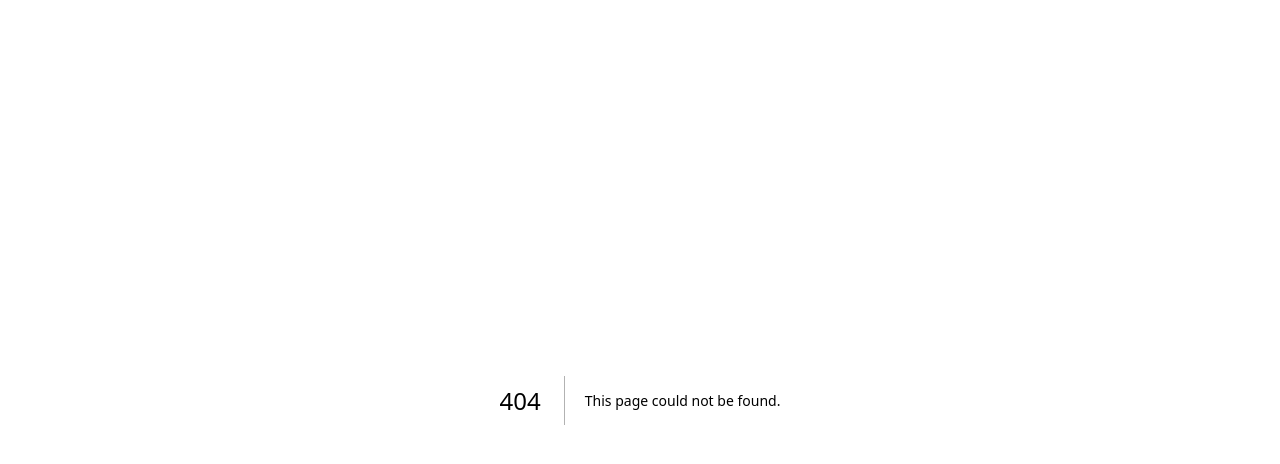
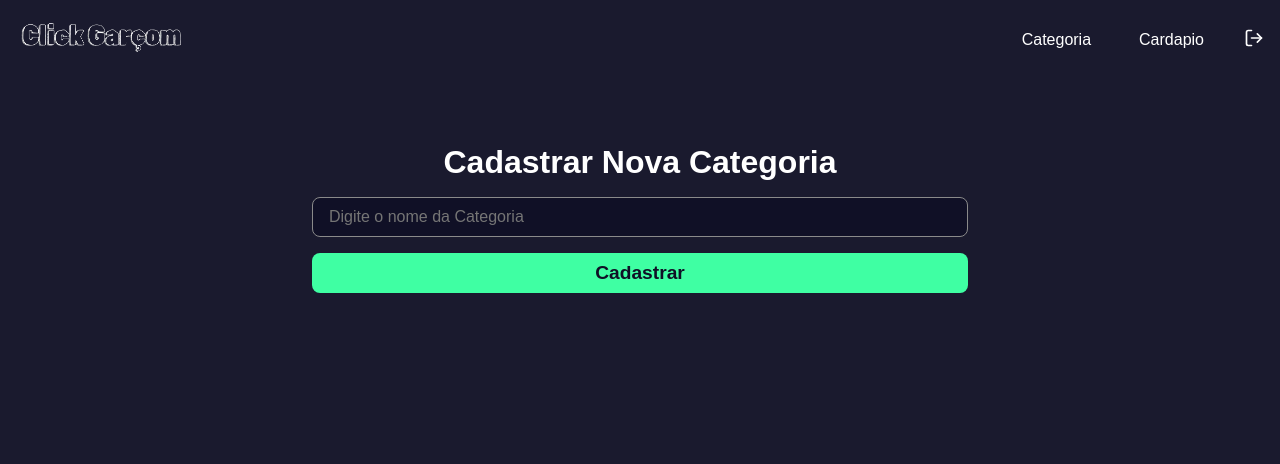
Before and after one commit to FranNinaa/TechWaiters-ClickGarcom, a Next.js app in the folder frontend/: page /category in a window 1280 px wide. Before the commit this address had no page. Shown: the top 464 px of the page. Built offline with nearby package versions, Linux system fonts and the light colour scheme.

Commit message:
:sparkles: 5.002 - feito a estilização da tela de cadastro de categoria e feito a lógica para salvando no banco de dados

```diff
--- a/frontend/src/components/Header/index.tsx
+++ b/frontend/src/components/Header/index.tsx
@@ -1,6 +1,7 @@
 import {useContext} from 'react';
 import styles from './styles.module.scss';
 import Link from 'next/link';
+import { Button } from '../../components/ui/Button'
 import { FiLogOut } from 'react-icons/fi'
 import {AuthContext, signOut} from '../../context/AuthContext'
 
@@ -10,7 +11,7 @@ export function Header() {
         <header className={styles.headerContainer} >
             <div className={styles.headerContent}>
                 <Link href="/dashboard">
-                    <img src="/logoHeader.PNG" width={200} height={50} />
+                    <img src="/logoHeader.PNG" width={170} height={40} />
                 </Link>
 
                 <nav className={styles.menuNav}>
--- a/frontend/src/components/Header/styles.module.scss
+++ b/frontend/src/components/Header/styles.module.scss
@@ -3,8 +3,8 @@
 }
 
 .headerContent{
-   max-width: 1800px;
-   height: 5rem;
+    max-width: 1300px;
+     height: 5rem;
     margin: 0 auto;
     padding: 0 1rem;
     display: flex;
@@ -13,6 +13,11 @@
 
     img{
         cursor: pointer;
+        transition: transform 0.5s;
+
+        &:hover{
+           transform: scale(1.5);
+        }
 
     }
 
@@ -42,7 +47,7 @@
         margin-left: 2rem;
         background: transparent;
         border: 0;
-        transition: transform 0.5s;
+        transform:filter 0.2s;
 
         &:hover{
            transform: scale(1.5);
--- a/frontend/src/components/ui/Button/styles.module.scss
+++ b/frontend/src/components/ui/Button/styles.module.scss
@@ -21,7 +21,8 @@
 }
 
 .buttonText{
-    color: var(--white)
+    color: var(--dark-900);
+    font-weight: bold;
 }
 
 @keyframes animate{
--- /dev/null
+++ b/frontend/src/pages/category/index.tsx
@@ -0,0 +1,54 @@
+import { useState, FormEvent } from "react"
+import Head from "next/head"
+import {Header} from '../../components/Header'
+import styles from './styles.module.scss'
+import { setupAPIClient } from "../../services/api"
+import { toast } from "react-toastify"
+
+
+export default function Category() {
+    const [nome, setNome] = useState('')
+
+    async function handleRegisterCategory(event: FormEvent) {
+        event.preventDefault()
+
+        if(nome === ''){
+            return alert('Preencha o campo Nome da Categoria')
+        }
+
+        const apiClient = setupAPIClient()
+        await apiClient.post('/category', {
+           Nome: nome
+        })
+        toast.success('Categoria cadastrada com sucesso!')
+        setNome('')
+    }
+
+
+    return(
+        <>
+        <Head>
+            <title>Nova Categoria - Click Garçom</title>
+        </Head>
+        <div>
+            <Header />
+            <main className={styles.container} onSubmit={handleRegisterCategory}>
+                <h1>Cadastrar Nova Categoria</h1>
+
+                <form className={styles.form}>
+                    <input type="text"
+                    placeholder="Digite o nome da Categoria"
+                    className={styles.input}
+                    value={nome}
+                    onChange={(e) => setNome(e.target.value)}
+                    />
+
+                    <button className={styles.buttonAdd} type="submit">
+                        Cadastrar
+                    </button>
+                </form>
+            </main>
+        </div>
+        </>
+    )
+}
--- /dev/null
+++ b/frontend/src/pages/category/styles.module.scss
@@ -0,0 +1,47 @@
+.container{
+    max-width: 720px;
+    margin: 4rem auto;
+    padding: 0 2rem;
+    display: flex;
+    justify-content: space-between;
+    flex-direction: column;
+    text-align: center;
+
+}
+
+.container h1{
+    color: var(--white);
+
+}
+
+.form{
+    display: flex;
+    flex-direction: column;
+    margin: 1rem 0;
+}
+
+.input{
+    background-color: var(--dark-900);
+    border:0;
+    padding: 1rem;
+    height: 40px;
+    border-radius: 0.5rem;
+    color: var(--white);
+    border: 1px solid var(--gray-100);
+    margin-bottom: 1rem;
+}
+
+.buttonAdd{
+    height: 40px;
+    border: 0;
+    background-color: var(--green-900);
+    font-weight: bold;
+    font-size: 1.2rem;
+    border-radius: 0.5rem;
+    color: var(--dark-900);
+    transition: color 0.5s;
+
+        &:hover{
+            filter:brightness(1.35)
+        }
+}
```
